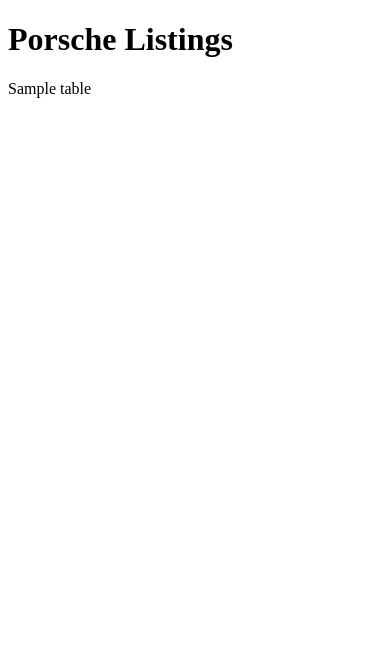
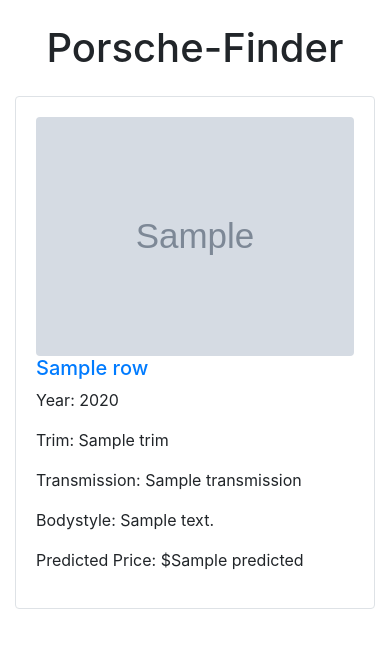
Before and after one commit to Carson-Goff/porsche-finder, a Flask app: template components/webInterface/templates/display.html in a window 390 px wide. Shown: the top 648 px of the page. Run offline with Flask 3, Linux system fonts and the light colour scheme; the template is opened without the code that fills it: most values are stand-ins (such as "Sample title", 1, 10 or a date in 2020); grey boxes marked "Sample" are stand-in pictures; parts of the project's set-up code (start-up, migrations or seed data) failed here and were passed over; some libraries are stand-ins or nearby versions.

Commit message:
Minimum Viable Product status: Achieved

```diff
--- a/app.py
+++ b/app.py
@@ -33,53 +33,45 @@
     def setup(self):
         self.logger.info('Running application')
         self.db.setup_db()
-        # historic = self.collector.get_historic_listings()
-        historic = self.responseFetcher.fetch_response()
-        # print(historic)
-        # self.logger.info(historic)
-        self.db.insert_record_list(historic)
+        old = self.responseFetcher.fetch_response()
+        self.logger.info(f"Old Listings: {old}")
+        new = self.collector.get_current_listings()
+        self.logger.info(new)
+        self.db.insert_old_records(old)
+        self.db.insert_new_records(new)
 
     def reset_db(self):
         self.db.reset_db()
 
-    def prep_model(self):
-        data = self.db.retrieve_all()
-        df = self.transform.extract_fields(pd.DataFrame(data))
-        print(df)
+    def prep_data(self):
+        old = pd.DataFrame(self.db.retrieve_old())
+        new = pd.DataFrame(self.db.retrieve_new())
+        old.to_csv('sampleData/old_listings.csv', index=False)
+        new.to_csv('sampleData/new_listings.csv', index=False)
+        df_old = self.transform.extract_fields(old)
+        df_new = self.transform.extract_fields(new)
 
-        return df
+        return df_old, df_new
 
-    def run_model(self, df):
-        self.model.train_model(df)
+    def run_model(self, df_old, df_new):
+        self.model.train_model(df_old)
+        df_new = self.model.predict_new_listings(df_new)
 
-    def predict_prices(self):
-        new = self.collector.get_current_listings()
-        df2 = self.transform.extract_fields(pd.DataFrame(new))
-        df2.to_csv('new.csv', index=False)
-        self.model.predict_new_listings(df2)
-
-    def fetch_historic(self):
-        combined_entries = self.responseFetcher.fetch_response()
-        print(combined_entries)
-
+        return df_new
 
 
 if __name__ == '__main__':
     ini_file = 'porsche-finder.ini'
     log_file = 'logs/porsche-finder.log'
     finder = porsche_finder(ini_file, log_file)
-    # combined_entries = finder.fetch_historic()
-    # print(combined_entries)
     # finder.reset_db()
     # finder.setup()
-    df = finder.prep_model()
-    df.to_csv('old.csv', index=False)
-    print(df)
-    finder.run_model(df)
-    df2 = finder.predict_prices()
+    df_old, df_new = finder.prep_data()
+    df2 = finder.run_model(df_old, df_new)
+    df2 = df2.astype({"year": int})
 
-    # if df2 is not None:
-    #     app.config['DATAFRAME'] = df2
-    #     app.run(debug=True)
-    # else:
-    #     print("DataFrame is None, cannot start the server.")
+    if df2 is not None:
+        app.config['DATAFRAME'] = df2
+        app.run(debug=True)
+    else:
+        print("DataFrame is None, cannot start the server.")
--- a/components/webInterface/app.py
+++ b/components/webInterface/app.py
@@ -1,16 +1,7 @@
-import pandas as pd
-from flask import Flask, request, render_template
+from flask import Flask, render_template
 
 app = Flask(__name__)
-
 @app.route("/")
 def main():
     df = app.config.get('DATAFRAME')
-    if df is not None:
-        df_html = df.to_html(classes='table table-striped', index=False)  # Convert to HTML
-    else:
-        df_html = "<p>No data available</p>"
-    return render_template('display.html', tables=[df_html])
-
-if __name__ == '__main__':
-    app.run(debug=True)
+    return render_template('display.html', dataframe=df)
--- a/components/webInterface/templates/display.html
+++ b/components/webInterface/templates/display.html
@@ -1,31 +1,49 @@
 <!DOCTYPE html>
-<html>
+<html lang="en">
 <head>
+    <meta charset="UTF-8">
+    <meta name="viewport" content="width=device-width, initial-scale=1, shrink-to-fit=no">
     <title>Porsche Listings</title>
+    <link rel="stylesheet" href="https://stackpath.bootstrapcdn.com/bootstrap/4.5.2/css/bootstrap.min.css">
     <style>
-        .data {
-            border-collapse: collapse;
-            width: 100%;
+        .car-box {
+            border: 1px solid #dee2e6;
+            border-radius: 0.25rem;
+            padding: 20px;
+            margin-bottom: 20px;
         }
-        .data td, .data th {
-            border: 1px solid #ddd;
-            padding: 8px;
-        }
-        .data tr:nth-child(even){background-color: #f2f2f2;}
-        .data tr:hover {background-color: #ddd;}
-        .data th {
-            padding-top: 12px;
-            padding-bottom: 12px;
-            text-align: left;
-            background-color: #04AA6D;
-            color: white;
+        .car-image {
+            max-width: 100%;
+            height: auto;
+            border-radius: 0.25rem;
         }
     </style>
 </head>
 <body>
-    <h1>Porsche Listings</h1>
-    {% for table in tables %}
-        {{ table|safe }}
-    {% endfor %}
+    <div class="container">
+        <div class="row">
+            <div class="col-12">
+                <h1 class="text-center my-4">Porsche-Finder</h1>
+            </div>
+        </div>
+        <div class="row">
+            {% for row in dataframe.itertuples() %}
+                <div class="col-md-4">
+                    <div class="car-box">
+                        <img class="car-image" src="{{ row.image_url }}" alt="Car image">
+                        <h5><a href="{{ row.url }}" target="_blank">{{ row.title }}</a></h5>
+                        <p>Year: {{ row.year }}</p>
+                        <p>Trim: {{ row.trim }}</p>
+                        <p>Transmission: {{ row.transmission }}</p>
+                        <p>Bodystyle: {{ row.bodystyle }}</p>
+                        <p>Predicted Price: ${{ row.predicted }}</p>
+                    </div>
+                </div>
+            {% endfor %}
+        </div>
+    </div>
+    <script src="https://code.jquery.com/jquery-3.5.1.slim.min.js"></script>
+    <script src="https://cdn.jsdelivr.net/npm/@popperjs/core@2.9.2/dist/umd/popper.min.js"></script>
+    <script src="https://stackpath.bootstrapcdn.com/bootstrap/4.5.2/js/bootstrap.min.js"></script>
 </body>
 </html>
```
Also changed, not shown: components/dataAnalyzer/src/main/modelHistory.py (+20 -28 lines), components/dataAnalyzer/src/main/transformData.py (+5 -7 lines), components/dataCollector/src/main/dbOps.py (+18 -23 lines), components/dataCollector/src/main/getHistoric.py (+9 -11 lines), components/dataCollector/src/main/scrapeBat.py (+2 -28 lines), 1 other file.
